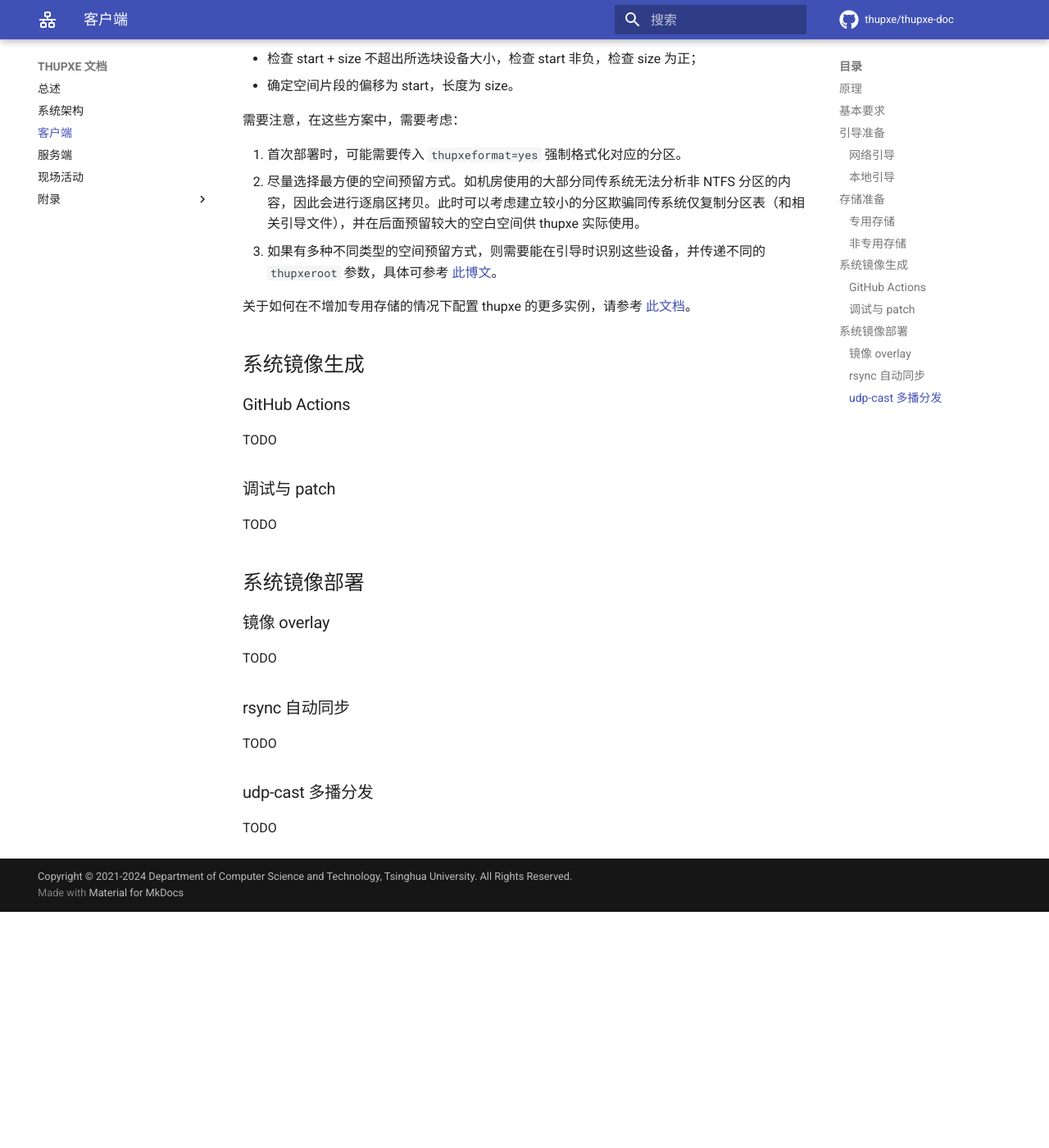
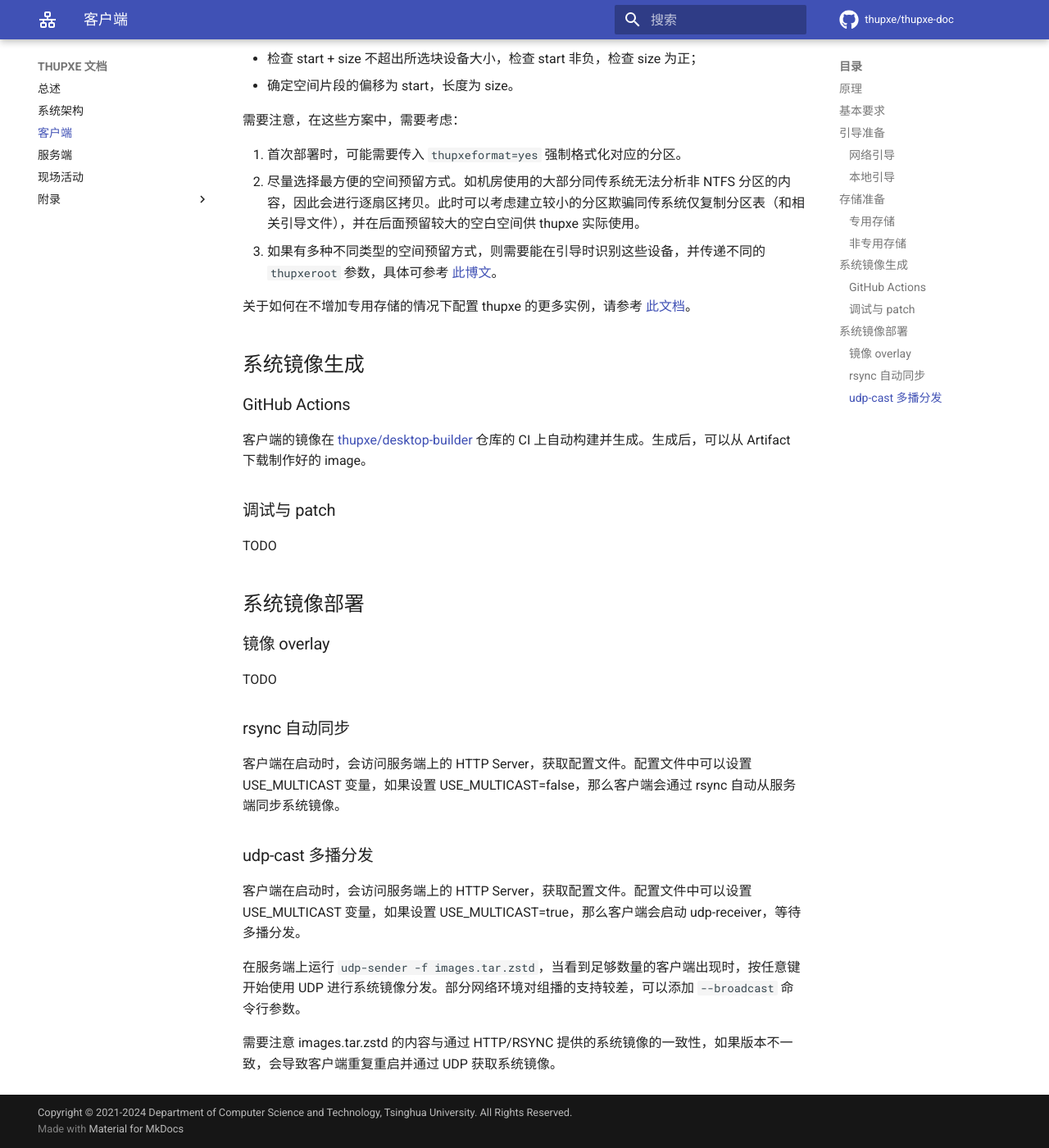
Before and after one commit to thupxe/thupxe-doc, an MkDocs documentation site: the page built from docs/client.md, in a window 1280 px wide and 1400 px high, scrolled down 3522 px. Shown: the whole window at 82% size. Built offline with MkDocs 1.6.1 and Material for MkDocs 9.7.7, drawn with Linux system fonts in a browser that asks for light colours; comment, search, counter and statistics services are not loaded; before the commit the page ends 4634 px from its top, so only the background shows below that.

Commit message:
doc: add rootfs image deployment description

```diff
--- a/docs/client.md
+++ b/docs/client.md
@@ -132,7 +132,7 @@ thupxe 系统引导后，默认会使用存储系统镜像的分区的 UUID 作
 
 ### GitHub Actions
 
-TODO
+客户端的镜像在 [thupxe/desktop-builder](https://github.com/thupxe/desktop-builder/) 仓库的 CI 上自动构建并生成。生成后，可以从 Artifact 下载制作好的 image。
 
 ### 调试与 patch
 
@@ -146,8 +146,12 @@ TODO
 
 ### rsync 自动同步
 
-TODO
+客户端在启动时，会访问服务端上的 HTTP Server，获取配置文件。配置文件中可以设置 USE_MULTICAST 变量，如果设置 USE_MULTICAST=false，那么客户端会通过 rsync 自动从服务端同步系统镜像。
 
 ### udp-cast 多播分发
 
-TODO
+客户端在启动时，会访问服务端上的 HTTP Server，获取配置文件。配置文件中可以设置 USE_MULTICAST 变量，如果设置 USE_MULTICAST=true，那么客户端会启动 udp-receiver，等待多播分发。
+
+在服务端上运行 `udp-sender -f images.tar.zstd`，当看到足够数量的客户端出现时，按任意键开始使用 UDP 进行系统镜像分发。部分网络环境对组播的支持较差，可以添加 `--broadcast` 命令行参数。
+
+需要注意 images.tar.zstd 的内容与通过 HTTP/RSYNC 提供的系统镜像的一致性，如果版本不一致，会导致客户端重复重启并通过 UDP 获取系统镜像。
```
